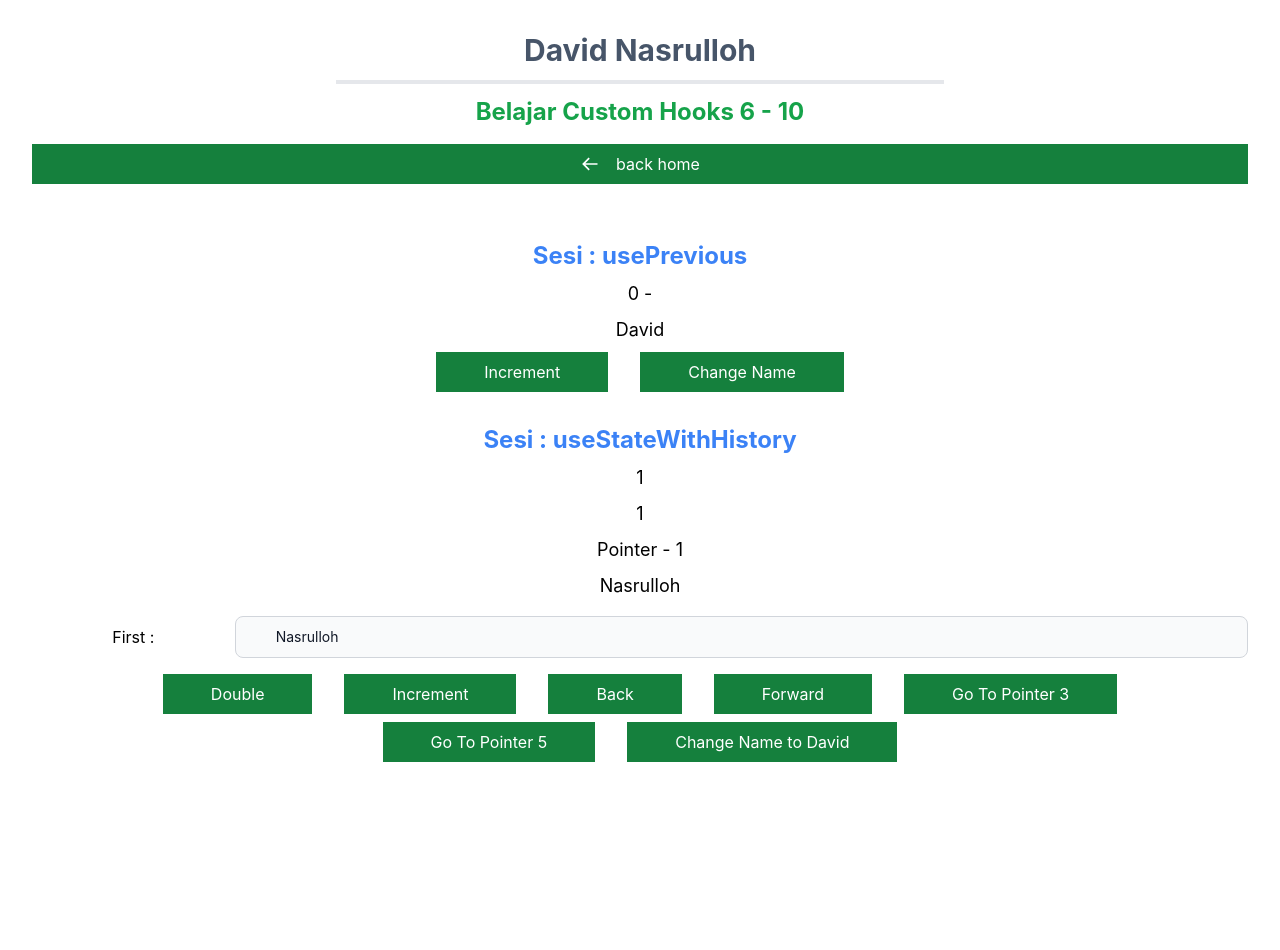
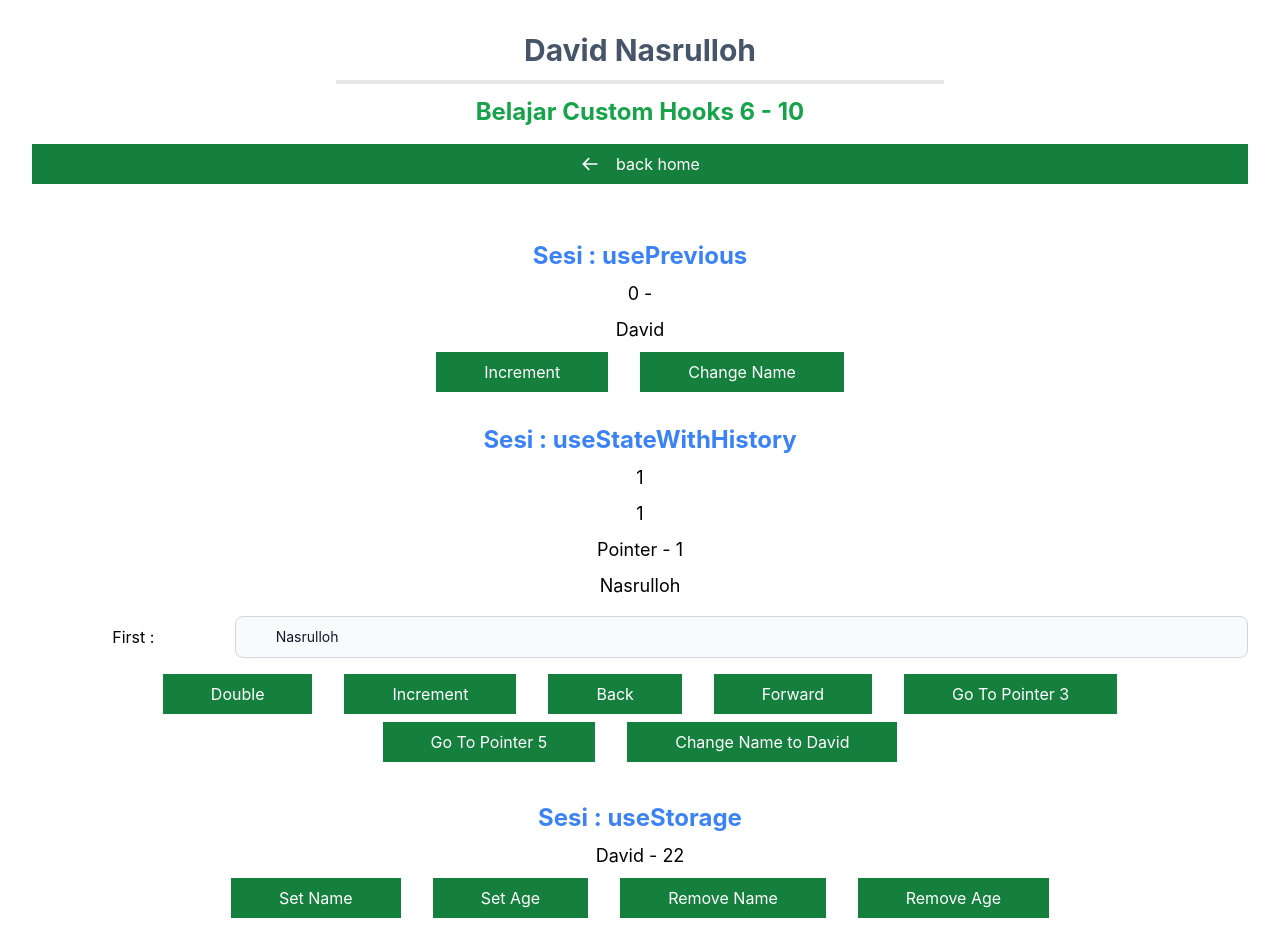
Before and after one commit to davidnasrulloh/learn-hooks-react, a React (Vite) app: page /use-custom6-10 in a window 1280 px wide. Before the commit the page ends 802 px from the top, so only its background shows below. Built offline with nearby package versions, Linux system fonts and the light colour scheme.

Commit message:
feat/david: learn useStorage

```diff
--- /dev/null
+++ b/src/pages/hooksdasar/CustomHooks/hooks6-10/3-useStorage/StorageComponent.jsx
@@ -0,0 +1,33 @@
+import { useLocalStorage, useSessionStorage } from "./useStorage";
+
+
+export default function StorageComponent() {
+    const [name, setName, removeName] = useSessionStorage("name", "David")
+    const [age, setAge, removeAge] = useLocalStorage("age", 22)
+
+    return (
+        <>
+            <div className="my-2 text-lg">{name} - {age}</div>
+            <button
+                onClick={() => setName(prompt("Masukkan nama mu ? "))}
+                className="py-2 px-12 bg-green-700 mx-4 text-white hover:bg-green-600 transition">
+                Set Name
+            </button>
+            <button
+                onClick={() => setAge(prompt("Masukkan umut mu ? "))}
+                className="py-2 px-12 bg-green-700 mx-4 text-white hover:bg-green-600 transition">
+                Set Age
+            </button>
+            <button
+                onClick={removeName}
+                className="py-2 px-12 bg-green-700 mx-4 text-white hover:bg-green-600 transition">
+                Remove Name
+            </button>
+            <button
+                onClick={removeAge}
+                className="py-2 px-12 bg-green-700 mx-4 text-white hover:bg-green-600 transition">
+                Remove Age
+            </button>
+        </>
+    )
+}
--- /dev/null
+++ b/src/pages/hooksdasar/CustomHooks/hooks6-10/3-useStorage/useStorage.jsx
@@ -0,0 +1,33 @@
+import { useCallback, useEffect, useState } from "react";
+
+export function useLocalStorage(key, defaultValue) {
+    return useStorage(key, defaultValue, window.localStorage)
+}
+
+export function useSessionStorage(key, defaultValue) {
+    return useStorage(key, defaultValue, window.sessionStorage)
+}
+
+function useStorage(key, defaultValue, storageObject) {
+    const [value, setValue] = useState(() => {
+        const jsonValue = storageObject.getItem(key)
+        if (jsonValue != null) return JSON.parse(jsonValue)
+
+        if (typeof defaultValue === "function") {
+            return defaultValue()
+        } else {
+            return defaultValue
+        }
+    })
+
+    useEffect(() => {
+        if (value === undefined) return storageObject.removeItem(key)
+        storageObject.setItem(key, JSON.stringify(value))
+    }, [key, value, storageObject])
+
+    const remove = useCallback(() => {
+        setValue(undefined)
+    }, [])
+
+    return [value, setValue, remove]
+}
--- a/src/pages/hooksdasar/CustomHooks/hooks6-10/index.jsx
+++ b/src/pages/hooksdasar/CustomHooks/hooks6-10/index.jsx
@@ -3,6 +3,7 @@ import Header from '../../../../components/Header';
 import Title from "../../../../components/Tittle";
 import PreviousComponent from "./1-usePrevious/PreviousComponent";
 import StateWithHistoryComponent from "./2-useStateWithHistory/StateWithHistoryComponent";
+import StorageComponent from "./3-useStorage/StorageComponent";
 
 
 
@@ -18,6 +19,10 @@ const Hooks6_10 = () => {
                 <Title title={"useStateWithHistory"} />
                 <StateWithHistoryComponent />
             </div>
+            <div>
+                <Title title={"useStorage"} />
+                <StorageComponent />
+            </div>
         </>
     )
 }
```
